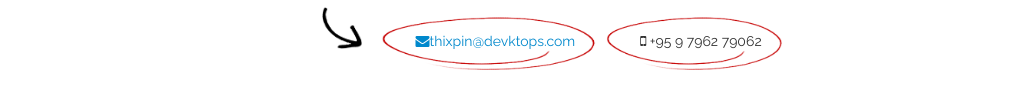
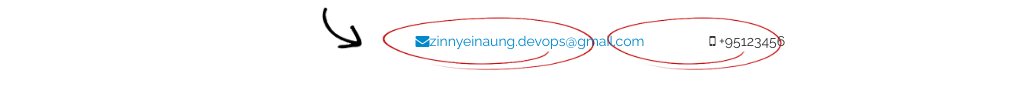
Before and after one commit to zinnyeinaung699/mizuka.github.io, a plain HTML site: page index.html in a window 1280 px wide. Shown: the part 2030-2139 px from the top of the page, without its empty margins (118-1131 px from the left). Drawn offline with Linux system fonts and the light colour scheme; files whose address does not match are found by name.

Commit message:
some changes 05

```diff
--- a/index.html
+++ b/index.html
@@ -283,8 +283,8 @@
                         <img src="img/hand-drawing-circle.png" class="contact-circle" />
                         <div class="salary-contact-wrapper">
                             <div class="email"> &nbsp;<a href="mailto:thixpin@devktops.com"><i
-                                        class="fa fa-envelope"></i>thixpin@devktops.com</a></div>
-                            <div class="phone"><i class="fa fa-mobile"></i> +95 9 7962 79062</div>
+                                        class="fa fa-envelope"></i>zinnyeinaung.devops@gmail.com</a></div>
+                            <div class="phone"><i class="fa fa-mobile"></i> +95123456</div>
                         </div>
                     </div>
                 </div>
```
